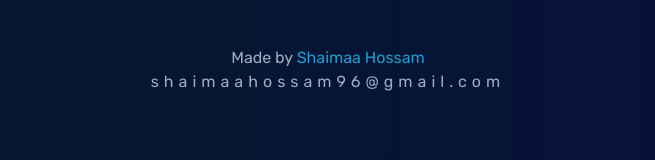
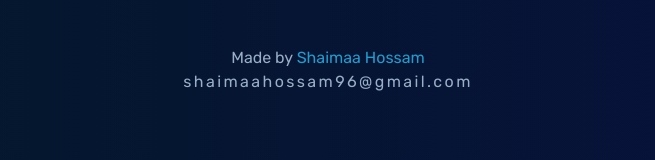
Before and after one commit to ShaimaaHossam/VueJS_Portfolio_Template, a Vue app: page / in a window 1280 px wide. Shown: the part 5433-5593 px from the top of the page, without its empty margins (336-991 px from the left). Built offline with nearby package versions, Linux system fonts and the light colour scheme.

Commit message:
Update Footer.vue

```diff
--- a/src/components/Footer.vue
+++ b/src/components/Footer.vue
@@ -37,8 +37,9 @@
 }
 .email{
    color: rgb(153, 174, 199);
+   font-size: 1rem;
 }
 .space{
-    letter-spacing: 5px;
+    letter-spacing: 0.15rem;
 }
 </style>
```
